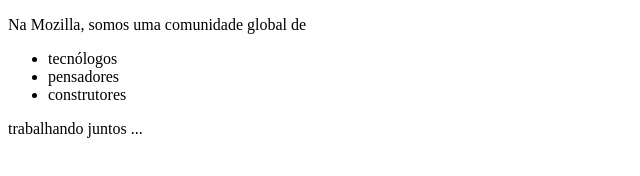
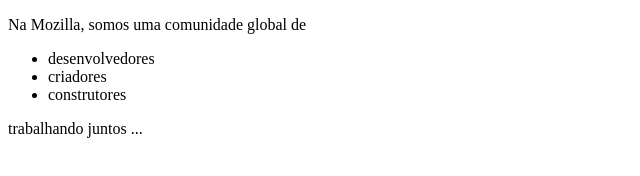
Before and after one commit to Kinho11/vemserdbc-frontend, a plain HTML site: page HomeWork/homework-1.html in a window 1280 px wide. Shown: the full height of the page, 0-640 px from the left. Drawn offline with Linux system fonts and the light colour scheme.

Commit message:
alterando lista

```diff
--- a/HomeWork/homework-1.html
+++ b/HomeWork/homework-1.html
@@ -10,8 +10,8 @@
     <p>Na Mozilla, somos uma comunidade global de</p>
 
 <ul>
-  <li>tecnólogos</li>
-  <li>pensadores</li>
+  <li>desenvolvedores</li>
+  <li>criadores</li>
   <li>construtores</li>
 </ul>
 
```
